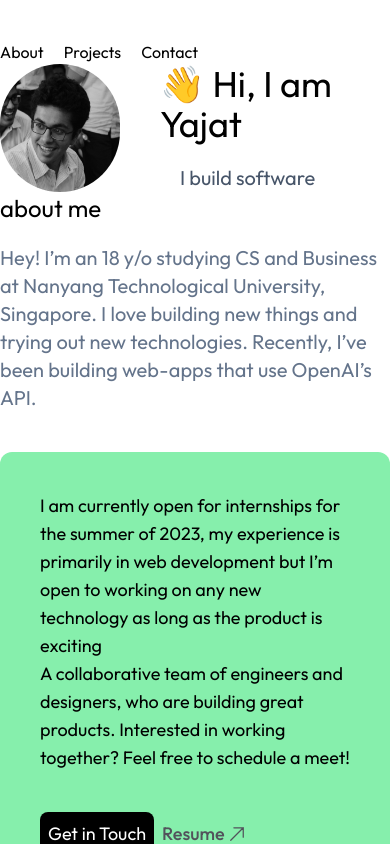
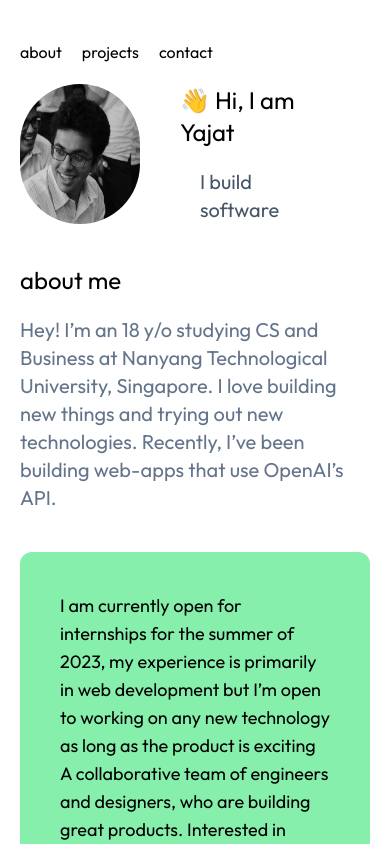
Before and after one commit to sheldor07/yajatgulati.com, a Next.js app: page / in a window 390 px wide. Shown: the top 844 px of the page. Built offline with nearby package versions, Linux system fonts and the light colour scheme.

Commit message:
changed links
Signed-off-by: sheldor07 <50955708+sheldor07@users.noreply.github.com>

```diff
--- a/src/pages/_document.js
+++ b/src/pages/_document.js
@@ -10,6 +10,7 @@ export default function Document() {
           href="https://fonts.googleapis.com/css2?family=Outfit:wght@100;200;300;400;500;600;700;800;900&display=swap"
           rel="stylesheet"
         />
+        <title>Yajat Gulati</title>
       </Head>
       <body>
         <Main />
--- a/src/pages/components/Header.js
+++ b/src/pages/components/Header.js
@@ -1,16 +1,19 @@
 import Link from "next/link"
 function scrollToMyDiv(divId) {
-    let targetDiv = document.getElementById(divId);
-    targetDiv.scrollIntoView({ behavior: 'smooth'});
+    //write a function that takes in teh ref of a div and scrolls to it
+    //use this function in the link component
+
+    document.getElementById(divId).scrollIntoView({ behavior: 'smooth' });
+
   }
 export default function Header(){
     return(
         //make a header with a navbar at the top in the right
-        <div className="flex flex-row justify-between items-right">
+        <div className="flex flex-row justify-between items-center">
             <div className="flex flex-row gap-5">
-                <Link href="#about">About</Link>
-                <Link href="#projects">Projects</Link>
-                <Link href="#contact">Contact</Link>
+                <Link href="#about">about</Link>
+                <Link href="#projects">projects</Link>
+                <Link href="#contact">contact</Link>
             </div>
         </div>
     )
--- a/src/pages/index.js
+++ b/src/pages/index.js
@@ -6,9 +6,9 @@ import LinkArrow from "./components/LinkArrow";
 import Header from "./components/Header";
 export default function Home() {
   return (
-    <div className="lg:px-72 pt-10 ">
+    <div className="px-5 sm:px-24 lg:px-72 pt-10 ">
       <Header />
-      <main className=" lg:pt-32  min-h-screen">
+      <main className="pt-5 sm:pt-10 lg:pt-32  min-h-screen">
         <div className="flex flex-col">
           <div className="flex flex-row">
             <Image
@@ -18,13 +18,13 @@ export default function Home() {
               height="120"
             />
             <div className="px-10">
-              <h1 className="text-4xl">👋 Hi, I am Yajat</h1>
+              <h1 className="text-2xl md:text-4xl">👋 Hi, I am Yajat</h1>
               <p className="pt-5 px-5 text-xl text-slate-600">
                 I build software
               </p>
             </div>
           </div>
-          <div className="lg:mt-24">
+          <div className="mt-10 lg:mt-24">
             <h1 className="text-2xl">about me</h1>
             <p className="pt-5 text-xl text-slate-500">
               Hey! I’m an 18 y/o studying CS and Business at Nanyang
--- a/src/styles/globals.css
+++ b/src/styles/globals.css
@@ -6,4 +6,5 @@
 body {
 
     font-family: 'Outfit', sans-serif;
+    scroll-behavior: smooth;
 }
```
